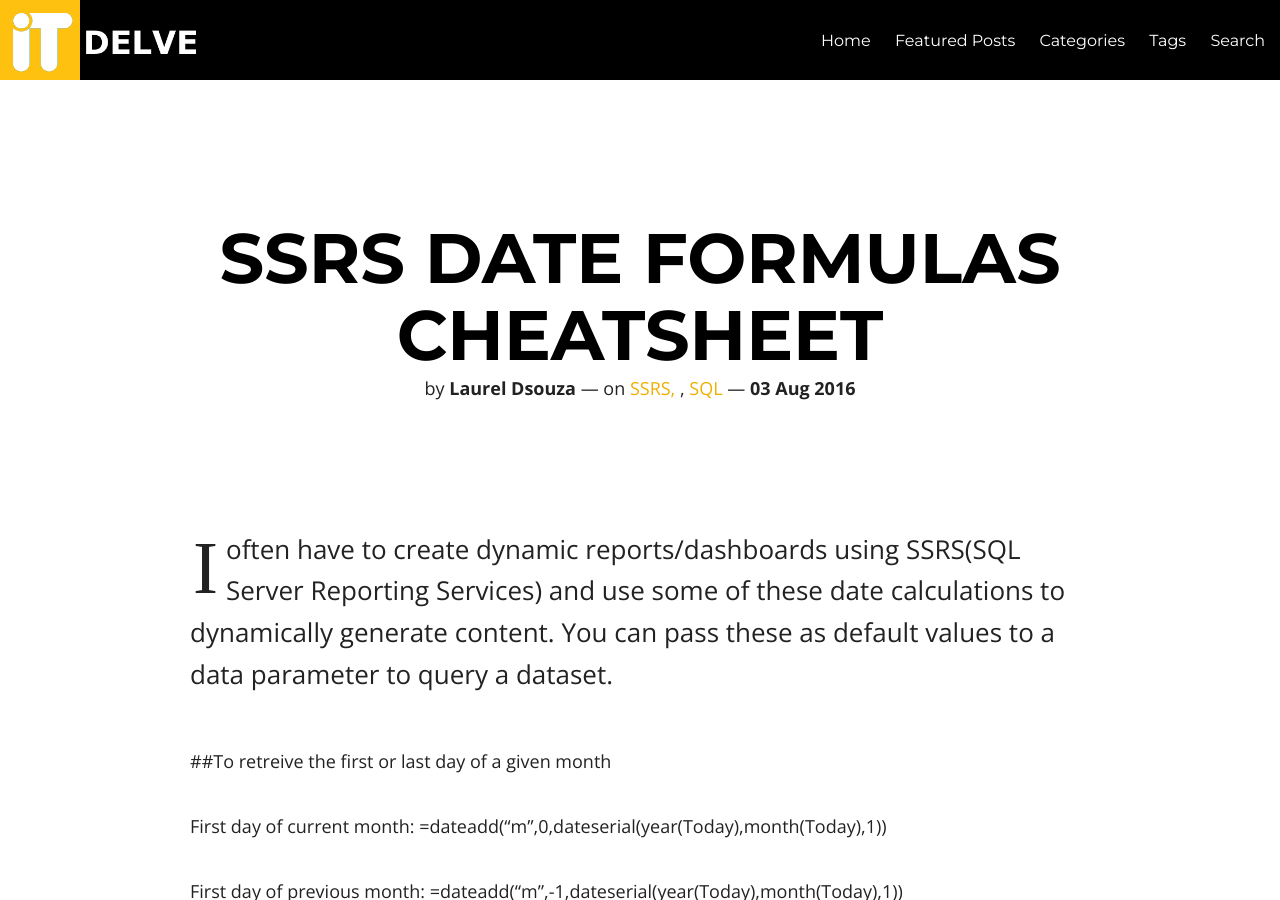
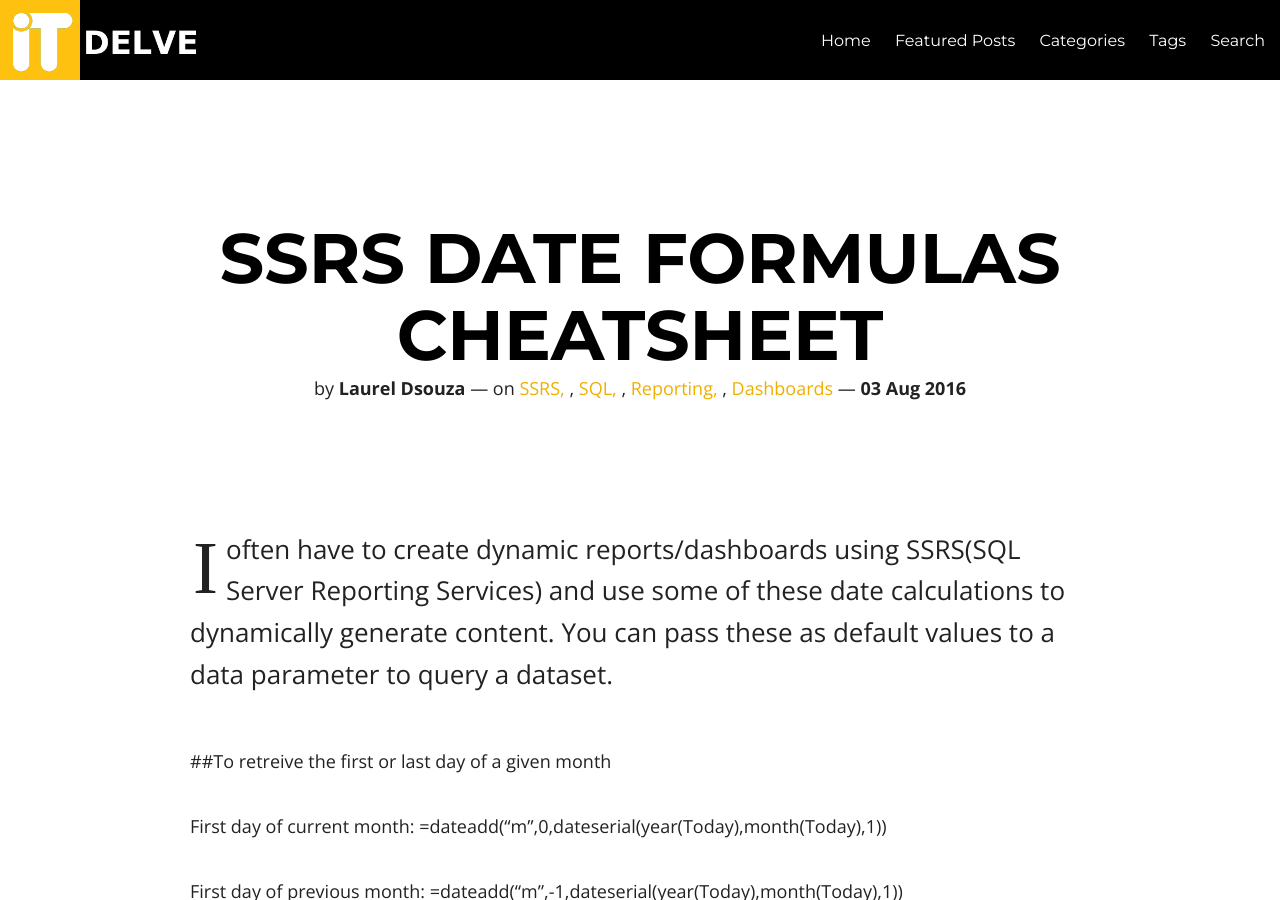
Before and after one commit to ldsouza/ldsouza.github.io, a Jekyll site: the page built from _posts/2016-08-03-ssrs-date-formulas-cheatsheet.md, in a window 1280 px wide and 900 px high. Built offline with Jekyll 4.4.1, drawn with Linux system fonts in a browser that asks for light colours; nearby versions of some CDN libraries; comment, search, counter and statistics services are not loaded.

Commit message:
Update 2016-08-03-ssrs-date-formulas-cheatsheet.md

```diff
--- a/_posts/2016-08-03-ssrs-date-formulas-cheatsheet.md
+++ b/_posts/2016-08-03-ssrs-date-formulas-cheatsheet.md
@@ -5,9 +5,8 @@ mathjax: false
 featured: false
 comments: true
 title: SSRS Date Formulas Cheatsheet
-tags: 'SSRS, SQL'
+tags: 'SSRS, SQL, Reporting, Dashboards'
 categories:
-  - SQL
   - SSRS
 description: 'Date Calculations to dynamically generate content '
 headline: SSRS Date Formulas Cheatsheet
```
